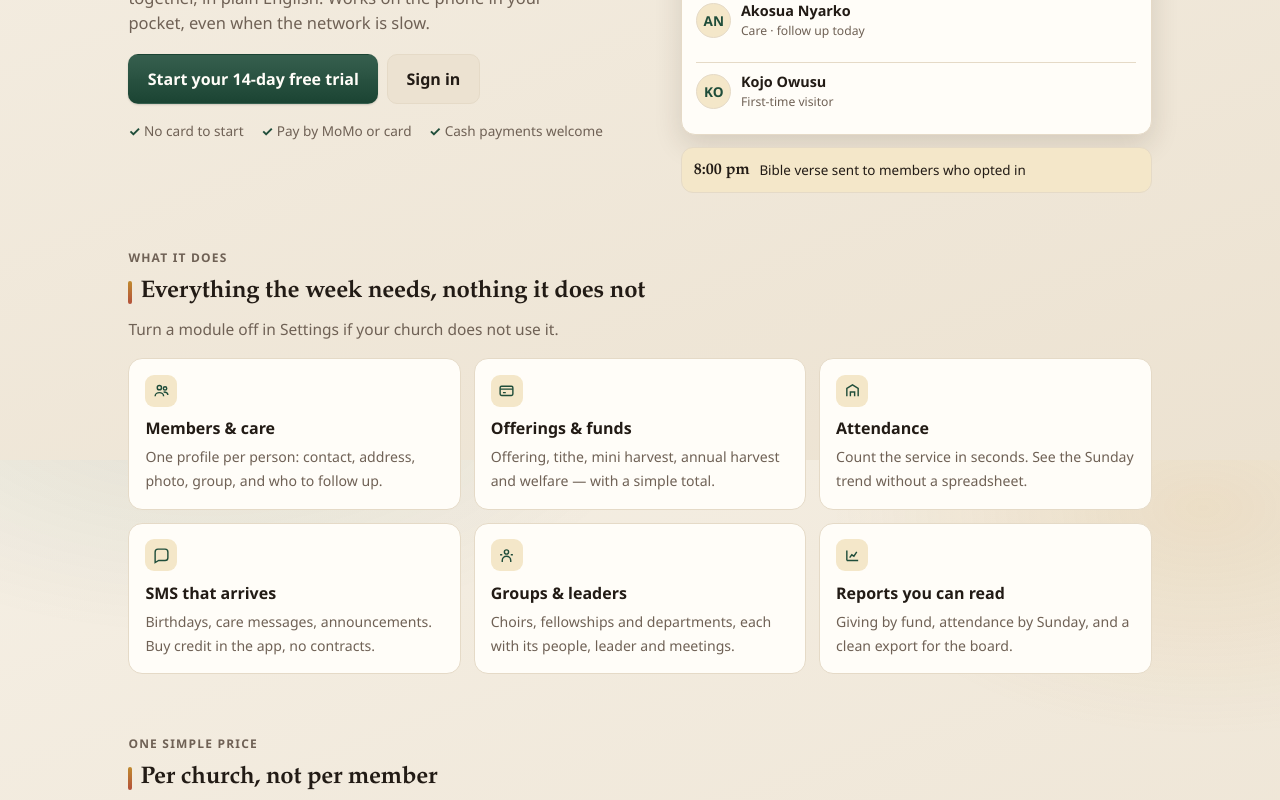
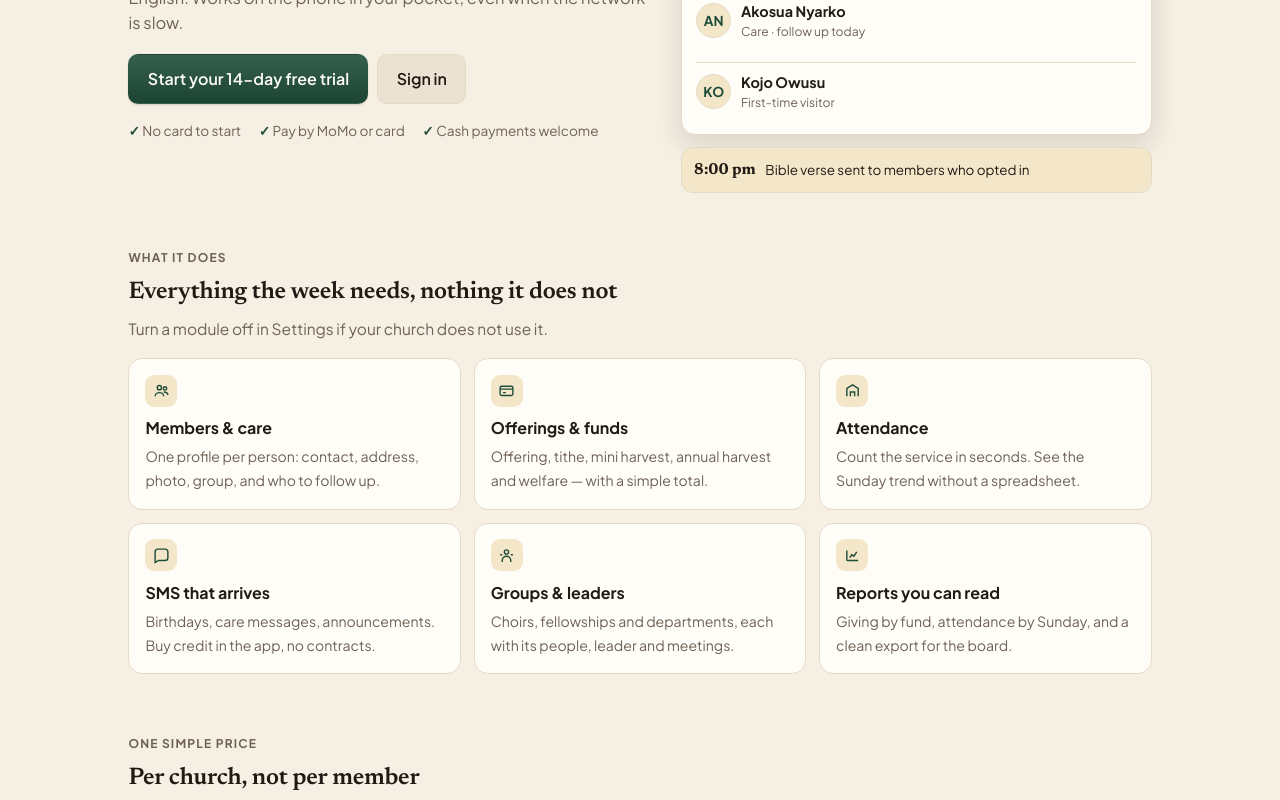
Before and after one commit to Galaxy1257-blip/church-management, a Next.js app in the folder apps/web/: page / in a window 1280 px wide. Shown: the part 340-1140 px from the top of the page. Built offline with nearby package versions, Linux system fonts and the light colour scheme.

Commit message:
ui: de-ornament cards, load Plus Jakarta Sans & Newsreader, unify Lucide nav icons

```diff
--- a/apps/web/src/app/(app)/campaigns/page.tsx
+++ b/apps/web/src/app/(app)/campaigns/page.tsx
@@ -204,6 +204,7 @@ export default function CampaignsPage() {
           <input aria-label="Pledge amount in cedis" placeholder="Amount GH₵" value={pledgeForm.amount} onChange={(e) => setPledgeForm({ ...pledgeForm, amount: e.target.value })} inputMode="decimal" style={{ flex: 1 }} />
           <button>Add pledge</button>
         </form>
+        <div className="table-wrap">
         <table><thead><tr><th>Member</th><th>Fund</th><th>Amount</th><th>Frequency</th></tr></thead><tbody>
           {pledges.map((p) => (
             <tr key={p.id}>
@@ -212,6 +213,7 @@ export default function CampaignsPage() {
             </tr>
           ))}
         </tbody></table>
+        </div>
       </div>
     </div>
   );
--- a/apps/web/src/app/(app)/org/page.tsx
+++ b/apps/web/src/app/(app)/org/page.tsx
@@ -153,6 +153,7 @@ export default function OrgPage() {
             </div>
             <button>Create</button>
           </form>
+          <div className="table-wrap">
           <table><thead><tr><th>Household</th><th>Members</th><th>Add member</th></tr></thead><tbody>
             {households.map((h) => (
               <tr key={h.id}>
@@ -173,6 +174,7 @@ export default function OrgPage() {
               </tr>
             ))}
           </tbody></table>
+          </div>
         </div>
         ) : null}
       </div>
--- a/apps/web/src/app/(app)/roster/page.tsx
+++ b/apps/web/src/app/(app)/roster/page.tsx
@@ -133,6 +133,7 @@ export default function RosterPage() {
             {busy ? 'Preparing...' : 'Print the sheet'}
           </button>
         </div>
+        <div className="table-wrap">
         <table><thead><tr><th>Duty</th><th>Member</th><th>Status</th><th>Actions</th></tr></thead><tbody>
           {shifts.map((s) => (
             <tr key={s.id}>
@@ -146,6 +147,7 @@ export default function RosterPage() {
             </tr>
           ))}
         </tbody></table>
+        </div>
         {shifts.length === 0 ? <p className="muted">No shifts for this service.</p> : null}
       </div>
     </div>
--- a/apps/web/src/app/(app)/sms/page.tsx
+++ b/apps/web/src/app/(app)/sms/page.tsx
@@ -121,10 +121,10 @@ export default function SmsPage() {
   }
   return (
     <div>
-      <div className="spread">
+      <div className="page-head">
         <h1>SMS</h1>
         {wallet ? (
-          <div className="row">
+          <div className="head-actions">
             <span className="badge ok">{wallet.balanceUnits} credits</span>
             <span className="badge mute">reserved {wallet.reservedUnits}</span>
           </div>
--- a/apps/web/src/app/globals.css
+++ b/apps/web/src/app/globals.css
@@ -58,8 +58,8 @@
   --radius-xl: 20px;
   --shadow-xs: 0 1px 2px rgba(34, 27, 21, 0.04);
   --shadow-card: 0 1px 2px rgba(34, 27, 21, 0.04), 0 12px 32px -26px rgba(34, 27, 21, 0.4);
-  --font-display: 'Iowan Old Style', 'Palatino Linotype', 'Book Antiqua', Georgia, serif;
-  --font-body: 'Segoe UI', system-ui, -apple-system, Roboto, 'Helvetica Neue', Arial, sans-serif;
+  --font-display: var(--font-display), 'Iowan Old Style', Georgia, serif;
+  --font-body: var(--font-body), 'Segoe UI', system-ui, -apple-system, sans-serif;
   /* Dim behind a modal/drawer, and the text mark a drag leaves behind. */
   --scrim: rgba(28, 20, 12, 0.44);
   --selection-bg: rgba(192, 138, 46, 0.28);
@@ -564,11 +564,6 @@ html, body { overflow-x: clip; }
 body {
   font-family: var(--font-body);
   background-color: var(--bg);
-  background-image:
-    radial-gradient(760px 440px at 16% -12%, var(--glow-brand), transparent 62%),
-    radial-gradient(620px 380px at 94% 6%, var(--glow-accent), transparent 60%),
-    linear-gradient(160deg, var(--bg), var(--bg-soft));
-  background-attachment: fixed;
   color: var(--ink);
   font-size: 15.5px;
   line-height: 1.55;
@@ -588,15 +583,7 @@ h1, h2, h3, .brand {
   text-wrap: balance;
 }
 h1 { font-size: clamp(1.7rem, 2.6vw, 2.15rem); letter-spacing: -0.02em; margin: 0 0 0.7rem; }
-h2 { font-size: 1.18rem; letter-spacing: -0.01em; margin: 1.2rem 0 0.6rem; display: flex; align-items: center; gap: var(--space-2); }
-h2::before {
-  content: '';
-  width: 4px;
-  height: 0.95em;
-  border-radius: 2px;
-  background: linear-gradient(180deg, var(--accent), var(--terracotta));
-  flex: none;
-}
+h2 { font-size: 1.15rem; letter-spacing: -0.01em; margin: 1.1rem 0 0.6rem; }
 h3 { font-size: 1rem; }
 p { margin: 0 0 0.7rem; }
 
@@ -943,9 +930,7 @@ input[type='reset'] {
 /* ---------------------------------------------------------- cards */
 .card {
   position: relative;
-  background: color-mix(in srgb, var(--card) 86%, transparent);
-  -webkit-backdrop-filter: blur(10px) saturate(1.04);
-  backdrop-filter: blur(10px) saturate(1.04);
+  background: var(--card);
   color: var(--ink);
   border: 1px solid var(--line);
   border-radius: var(--radius-lg);
@@ -954,28 +939,10 @@ input[type='reset'] {
   box-shadow: var(--shadow-card);
 }
 
-/* One hero surface per screen: the same card, softened, with a single sheen.
-   Content sits above the highlight so text contrast is unchanged. */
 .card.glass-hero {
-  position: relative;
-  overflow: hidden;
-  isolation: isolate;
-  background: color-mix(in srgb, var(--card) 62%, transparent);
-  -webkit-backdrop-filter: blur(17px) saturate(1.12);
-  backdrop-filter: blur(17px) saturate(1.12);
-  border-color: color-mix(in srgb, var(--card) 66%, white);
-  box-shadow: inset 0 1px 0 var(--glass-sheen), var(--shadow-card);
-}
-.card.glass-hero::before {
-  content: '';
-  position: absolute;
-  inset: 0;
-  z-index: 0;
-  pointer-events: none;
-  background: linear-gradient(125deg, var(--glass-sheen-a), var(--glass-sheen-b) 26%, transparent 48%);
-  mix-blend-mode: screen;
-}
-.card.glass-hero > * { position: relative; z-index: 1; }
+  background: linear-gradient(180deg, var(--card), var(--stat-b));
+  border-color: var(--line-strong);
+}
 
 /* No backdrop-filter (older Safari, some WebViews): fall back to a solid card. */
 @supports not ((backdrop-filter: blur(1px)) or (-webkit-backdrop-filter: blur(1px))) {
@@ -1017,7 +984,6 @@ button.card:active { transform: none; }
 
 .stat {
   position: relative;
-  overflow: hidden;
   text-align: left;
   background: linear-gradient(158deg, var(--stat-a) 0%, var(--stat-b) 100%);
 }
@@ -1034,18 +1000,9 @@ button.card:active { transform: none; }
   font-size: 0.78rem;
   font-weight: 700;
 }
-.stat::after {
-  content: '';
-  position: absolute;
-  left: 0;
-  right: 0;
-  bottom: 0;
-  height: 3px;
-  background: linear-gradient(90deg, var(--brand), var(--accent) 55%, var(--terracotta));
-  opacity: 0.75;
-}
 
 /* ---------------------------------------------------------- tables */
+.table-wrap { overflow-x: auto; -webkit-overflow-scrolling: touch; }
 table { width: 100%; border-collapse: collapse; font-size: 0.92rem; }
 th, td { text-align: left; padding: 0.55rem 0.6rem; border-bottom: 1px solid var(--line); }
 th {
--- a/apps/web/src/app/layout.tsx
+++ b/apps/web/src/app/layout.tsx
@@ -1,7 +1,21 @@
 import type { Metadata, Viewport } from 'next';
 import { headers } from 'next/headers';
+import { Newsreader, Plus_Jakarta_Sans } from 'next/font/google';
 import './globals.css';
 import { SwRegister } from './sw-register';
+
+const bodyFont = Plus_Jakarta_Sans({
+  subsets: ['latin'],
+  variable: '--font-body',
+  display: 'swap',
+});
+
+const displayFont = Newsreader({
+  subsets: ['latin'],
+  weight: ['500', '600', '700'],
+  variable: '--font-display',
+  display: 'swap',
+});
 
 // Prerendered HTML cannot receive the per-request CSP nonce from middleware.
 export const dynamic = 'force-dynamic';
@@ -26,7 +40,7 @@ export default async function RootLayout({ children }: { children: React.ReactNo
   const nonce = (await headers()).get('x-nonce') ?? undefined;
 
   return (
-    <html lang="en" suppressHydrationWarning>
+    <html lang="en" className={`${bodyFont.variable} ${displayFont.variable}`} suppressHydrationWarning>
       <head>
         <script nonce={nonce} dangerouslySetInnerHTML={{ __html: THEME_BOOTSTRAP }} />
       </head>
```
Also changed, not shown: apps/web/src/components/app-nav.tsx (+58 -201 lines).
